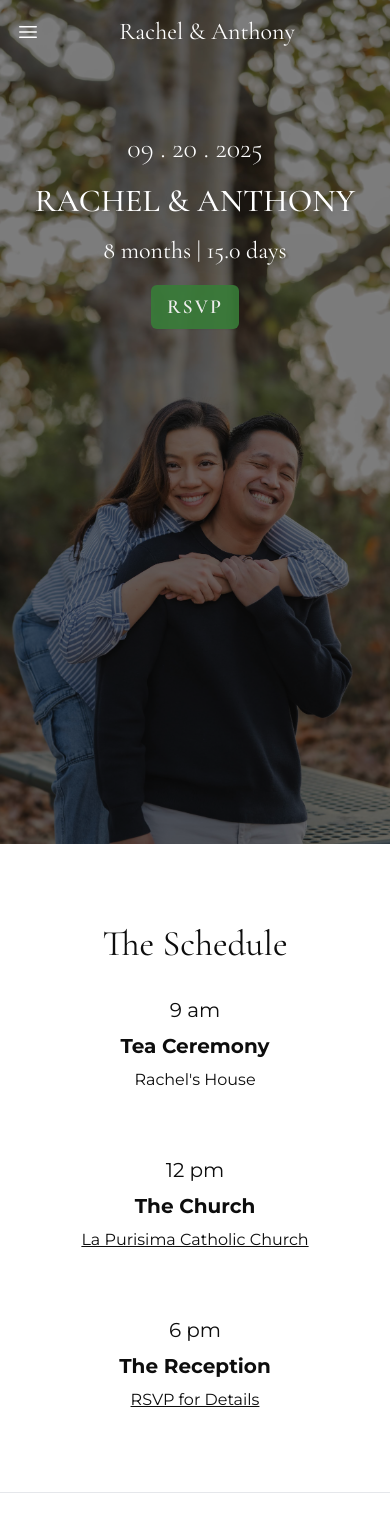
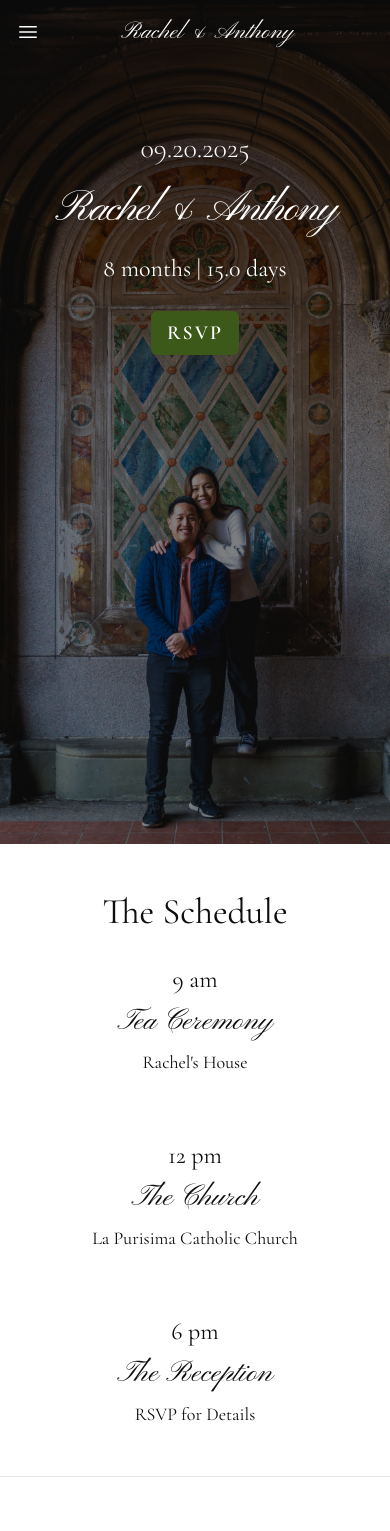
Before and after one commit to anthony-df-nguyen/anthony_rachel, a Next.js app: page / in a window 390 px wide. Shown: the top 1531 px of the page. Built offline with nearby package versions, Linux system fonts and the light colour scheme.

Commit message:
Change font more

```diff
--- a/app/globals.scss
+++ b/app/globals.scss
@@ -5,7 +5,12 @@
 :root {
   --background: #fff;
   --foreground: #0d0d0d;
-  --accent: #387c38;
+  --darkgreen: #3d5919;
+  --green: #738561;
+  --brightgreen:#999f53;
+  --brightberry:#912f57;
+  --mediumberry:#712c48;
+  --darkberry:#410016;
 }
 
 @media (prefers-color-scheme: dark) {
@@ -32,19 +37,10 @@ body {
   font-family: var(--titles);
 }
 
-
-.fancyTitle {
-  @apply text-center titles text-4xl lg:text-6xl
-}
-
 .absoluteCenter {
   @apply absolute top-[50%] left-[50%] translate-x-[-50%] translate-y-[-50%]
 }
 
-.accent {
-  color: var(--accent)
+.button {
+  @apply rounded-md bg-[var(--darkgreen)] px-4 py-2 text-xl titles tracking-widest font-semibold text-white shadow-sm hover:bg-[var(--green)] focus-visible:outline focus-visible:outline-2 focus-visible:outline-offset-2 focus-visible:outline-emerald-600
 }
-
-.button {
-  @apply rounded-md bg-[var(--accent)] px-4 py-2 text-xl titles tracking-widest font-semibold text-white shadow-sm hover:bg-emerald-500 focus-visible:outline focus-visible:outline-2 focus-visible:outline-offset-2 focus-visible:outline-emerald-600 opacity-90
-}
--- a/app/realHome.tsx
+++ b/app/realHome.tsx
@@ -16,22 +16,25 @@ export default function Home() {
       <Header transparent />
       <div className="absolute top-0 left-0 w-full h-screen">
         <HeroImage
-          portraitPhotoIndex={32}
+          portraitPhotoIndex={13}
           landscapePhotoIndex={4}
           justify="start"
           opacity={0.5}
           breakpoint={768}
         >
           <div className="titles text-center text-white font-extralight text-[1.75rem] xl:text-[2.5rem] 2xl:text-[3rem]  drop-shadow-lg">
-            <div className="">09 . 20 . 2025</div>
+            <div className="">09.20.2025</div>
           </div>
-          <div className="mt-2 titles uppercase text-white font-medium text-center text-[2rem] xl:text-[2.75rem] 2xl:text-[4rem] drop-shadow-lg">
+          <div className="mt-2 fancy text-white font-medium text-center tracking-tighter text-[2.75rem] xl:text-[2.75rem] 2xl:text-[4rem] drop-shadow-lg">
             Rachel & Anthony
           </div>
           <div className="relative mt-2 titles text-center text-white text-[1.5rem] xl:text-[1.75rem] 2xl:text-[2.25rem] drop-shadow-lg">
             <CountdownTimer />
           </div>
-          <a className="button mt-4" href="https://www.zola.com/wedding/anthonyandrachelseptember20/rsvp">
+          <a
+            className="button mt-6"
+            href="https://www.zola.com/wedding/anthonyandrachelseptember20/rsvp"
+          >
             <button>RSVP</button>
           </a>
         </HeroImage>
--- a/app/save_the_date/page.tsx
+++ b/app/save_the_date/page.tsx
@@ -8,21 +8,24 @@ export default function SaveTheDate() {
     <div>
       {/* <HeroSlideshow /> */}
       <HeroImage
-        portraitPhotoIndex={32}
+        portraitPhotoIndex={13}
         landscapePhotoIndex={4}
         justify="start"
         opacity={0.5}
         breakpoint={768}
       >
         <div className="titles text-center text-white font-extralight text-[1.75rem] xl:text-[2.5rem] 2xl:text-[3rem]  drop-shadow-lg">
-          <div className="">09 . 20 . 2025</div>
+          <div className="">09.20.2025</div>
         </div>
-        <div className="mt-2 titles uppercase text-white font-medium text-center text-[2rem] xl:text-[2.75rem] 2xl:text-[4rem] drop-shadow-lg">
+        <div className="mt-2 fancy text-white font-medium text-center tracking-tighter text-[2.75rem] xl:text-[2.75rem] 2xl:text-[4rem] drop-shadow-lg">
           Rachel & Anthony
         </div>
         <div className="relative mt-2 titles text-center text-white text-[1.5rem] xl:text-[1.75rem] 2xl:text-[2.25rem] drop-shadow-lg">
           Save the Date
         </div>
+        {/* <a className="button mt-4" href="https://www.zola.com/wedding/anthonyandrachelseptember20/rsvp">
+            <button>Send Us Info</button>
+          </a> */}
       </HeroImage>
       <div className="">
         <Section title="Requesting Your Information" id="collect">
--- a/components/Navigation/Header.tsx
+++ b/components/Navigation/Header.tsx
@@ -49,7 +49,7 @@ export default function Example({ transparent = false }: Props): JSX.Element {
 
   const headerClass = `z-10 w-full sticky top-0 transition-colors duration-700 ${
     isScrolled || !transparent
-      ? "bg-white shadow text-black"
+      ? "shadow bg-white/90 text-black backdrop-blur-md backdrop-opacity-80"
       : "bg-transparent text-white"
   }`;
 
@@ -75,7 +75,7 @@ export default function Example({ transparent = false }: Props): JSX.Element {
 
         {/* Logo */}
         <Link href="/" className="flex lg:flex-1">
-          <div className="titles text-2xl lg:text-4xl">Rachel & Anthony</div>
+          <div className="fancy text-2xl lg:text-4xl">Rachel & Anthony</div>
         </Link>
 
         {/* Empty Placeholder for Alignment */}
--- a/components/Navigation/constants.ts
+++ b/components/Navigation/constants.ts
@@ -4,15 +4,15 @@ const navigation: {
   external?: boolean;
 }[] = [
   { name: "Home", href: "/" },
+  { name: "Schedule", href: "/#schedule" },
   { name: "Our Story", href: "/#our_story" },
-  { name: "Schedule", href: "/#schedule" },
+  { name: "Gallery", href: "/gallery" },
+  { name: "FAQ", href: "/faq" },
   {
     name: "RSVP",
     href: "https://www.zola.com/wedding/anthonyandrachelseptember20/rsvp",
     external: true,
   },
-  { name: "Gallery", href: "/gallery" },
-  { name: "FAQ", href: "/faq" },
 ];
 
 export { navigation };
--- a/components/Schedule/Schedule.tsx
+++ b/components/Schedule/Schedule.tsx
@@ -10,17 +10,17 @@ const Schedule = ({ showIcon, showDescription }: Props) => {
       {events.map((event, index) => (
         <div key={index} className="flex flex-col gap-2">
           {showIcon && event.icon}
-          <div className="body text-center text-xl lg:text-2xl">
+          <div className="titles text-center text-2xl">
             {event.time}
           </div>
           {/* <div className="w-3 h-1 border-b-[1px] border-gray-300 mx-auto block text-center"></div> */}
-          <div className="font-bold body text-center text-xl lg:text-2xl">
+          <div className="fancy text-center text-3xl ">
             {event.title}
           </div>
 
-          <div className="mt-0 body text-center text-base">
+          <div className="mt-0 titles text-center text-lg">
             {event.link ? (
-              <a href={event.link} className="underline">
+              <a href={event.link} className="">
                 {event.location}
               </a>
             ) : (
--- a/components/Section.tsx
+++ b/components/Section.tsx
@@ -8,8 +8,8 @@ type Props = {
 
 const Section = (props: Props) => {
   return (
-    <div id={props.id} className="my-20 lg:my-24 container mx-auto px-4 lg:px-0">
-      <div className="fancyTitle text-center my-8 lg:max-w-md mx-auto">{props.title}</div>
+    <div id={props.id} className="my-12 lg:my-24 container mx-auto px-4 lg:px-0">
+      <div className="titles text-center text-4xl lg:text-6xl my-8 lg:max-w-md mx-auto">{props.title}</div>
       <div className="">{props.children}</div>
     </div>
   );
```
